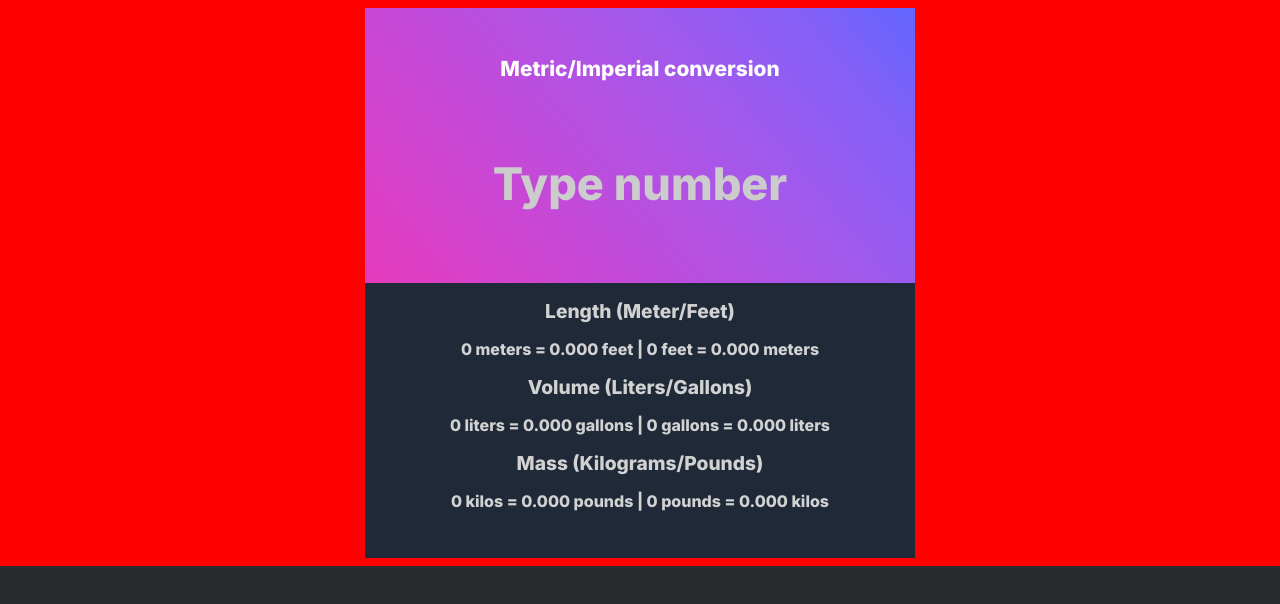
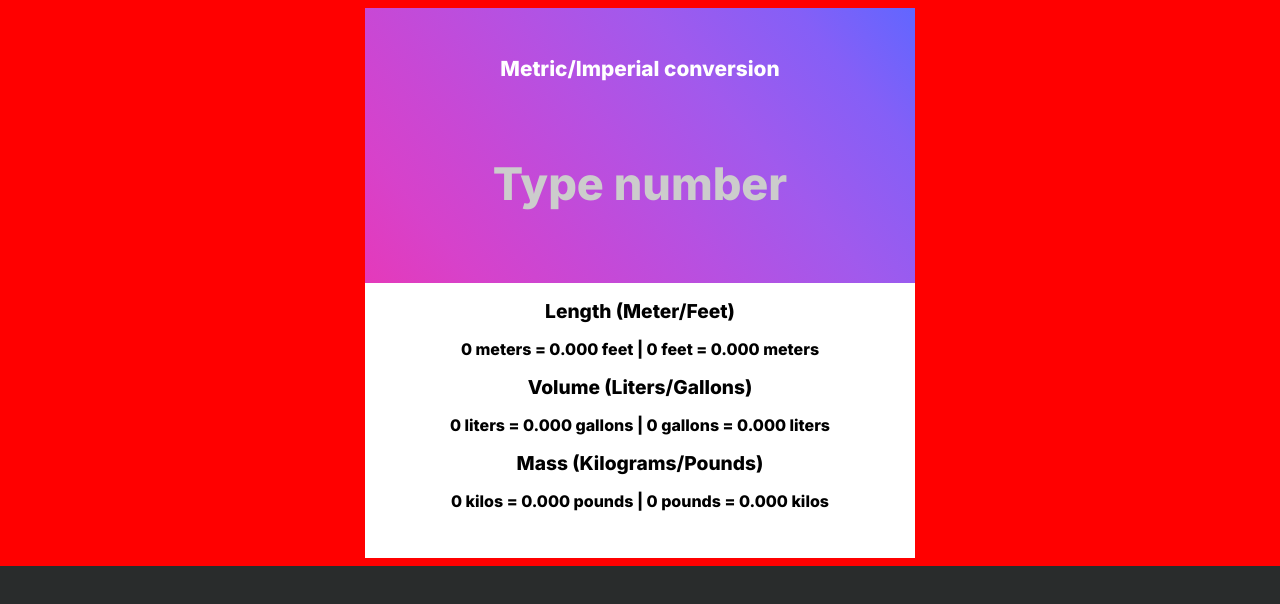
Before and after one commit to datumcoder/unit_converter, a React (Vite) app: page / in a window 1280 px wide. Shown: the top 604 px of the page. Built offline with nearby package versions, Linux system fonts and the light colour scheme.

Commit message:
readme update

```diff
--- a/src/App.jsx
+++ b/src/App.jsx
@@ -5,7 +5,7 @@ import Container from "./components/Container/Container";
 const App = () => (
   <div className="App">
     <Container>
-      <Card variant={"dark"} />
+      <Card />
     </Container>
   </div>
 );
--- a/src/components/Card/Card.jsx
+++ b/src/components/Card/Card.jsx
@@ -6,7 +6,7 @@ const Card = ({ variant }) => (
       <h1 className="card__title">Metric/Imperial conversion</h1>
       <input type="number" className="card__input" placeholder="Type number" />
     </div>
-    <div className={`card__partBlock card__description--${variant}`}>
+    <div className={`card__partBlock card__description--${variant ? "dark" : "white"}`}>
       <p className="paragraph__title">Length (Meter/Feet)</p>
       <p className="paragraph">0 meters = 0.000 feet | 0 feet = 0.000 meters</p>
 
```
Also changed, not shown: 1 other file (tests, documents, lock files or other folders).
